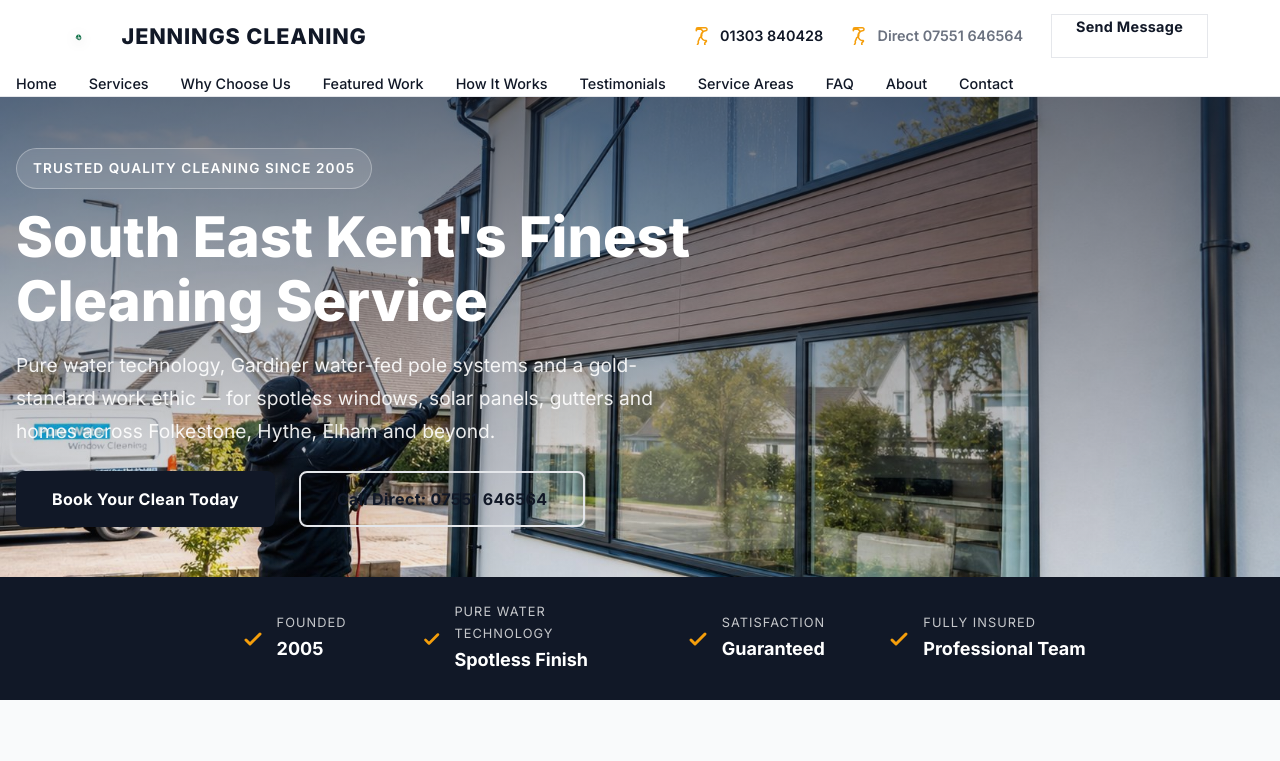
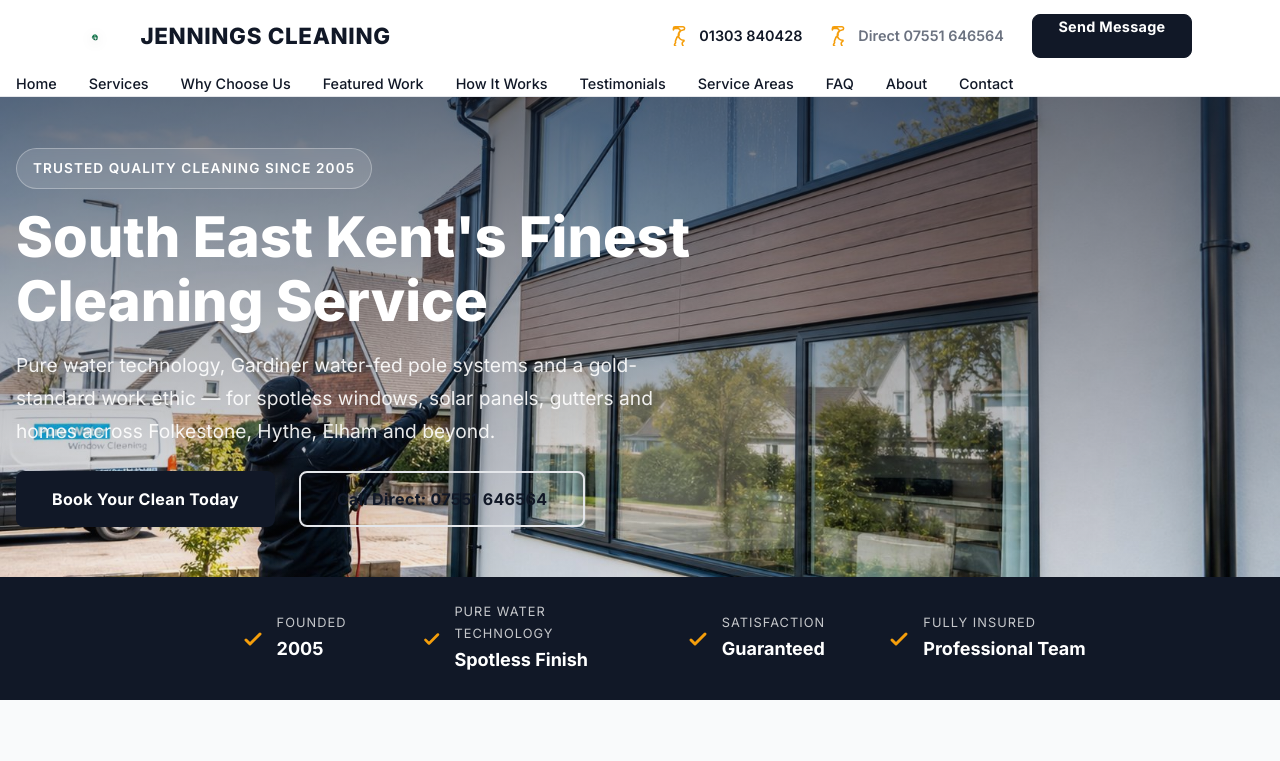
Before and after one commit to asifiqbalgads/jenningscleaning.co.uk, a plain HTML site: page index.html in a window 1280 px wide. Shown: the top 761 px of the page. Drawn offline with Linux system fonts and the light colour scheme.

Commit message:
Carefully fixed header and hero sections
- Header: polished professional look with refined logo (38px), contact items with 2rem gap, primary-branded Send Message button
- Hero section: left-aligned content (text-align: left), CTA buttons start from left on desktop
- Brand palette: charcoal #111827 + yellow #F59E0B preserved

Co-authored-by: arena-agent <297053741+arena-agent@users.noreply.github.com>

```diff
--- a/css/style.css
+++ b/css/style.css
@@ -126,31 +126,31 @@ a {
   width: 100%;
   max-width: 1200px;
   margin: 0 auto;
-  padding: 0 var(--space-4);
-  gap: var(--space-4);
+  padding: 0 var(--space-5);
+  gap: var(--space-5);
 }
 
 .header__logo {
   display: flex;
   align-items: center;
-  gap: 0.85rem;
-  font-size: 1.35rem;
+  gap: 0.9rem;
+  font-size: 1.4rem;
   font-weight: 800;
-  letter-spacing: 0.04em;
+  letter-spacing: 0.03em;
   color: var(--color-primary);
   text-transform: uppercase;
 }
 
 .header__logo-img {
-  width: 36px;
-  height: 36px;
-  filter: drop-shadow(0 2px 6px rgb(0 0 0 / 0.15));
+  width: 38px;
+  height: 38px;
+  filter: drop-shadow(0 2px 6px rgb(0 0 0 / 0.12));
 }
 
 .header__contact {
   display: flex;
   align-items: center;
-  gap: 1.75rem;
+  gap: 2rem;
   font-size: 0.95rem;
   font-weight: 600;
   color: var(--color-dark);
@@ -159,13 +159,13 @@ a {
 .header__contact-item {
   display: flex;
   align-items: center;
-  gap: 0.5rem;
+  gap: 0.55rem;
 }
 
 .header__contact-item .icon {
-  color: var(--color-accent);  /* yellow icons */
-  width: 1.15rem;
-  height: 1.15rem;
+  color: var(--color-accent);
+  width: 1.2rem;
+  height: 1.2rem;
 }
 
 .header__contact-item--direct {
@@ -175,10 +175,18 @@ a {
 .header__btn {
   font-size: 0.9rem;
   font-weight: 700;
-  padding: 0 1.5rem;
+  padding: 0 1.6rem;
   height: 44px;
   letter-spacing: 0.02em;
-  border: 1px solid var(--color-border);
+  border: 1px solid var(--color-primary);
+  background: var(--color-primary);
+  color: var(--color-white);
+  border-radius: var(--radius-sm);
+}
+
+.header__btn:hover {
+  background: var(--color-primary-dark);
+  border-color: var(--color-primary-dark);
 }
 
 /* ---- Buttons ---- */
@@ -303,7 +311,7 @@ a {
 .header__menu-toggle.is-open .icon--close { display: block; }
 
 /* ==========================================================================
-   Hero — centered content, fixed left/right margins on desktop
+   Hero — left-aligned content, premium hero section
    ========================================================================== */
 .hero {
   position: relative;
```
